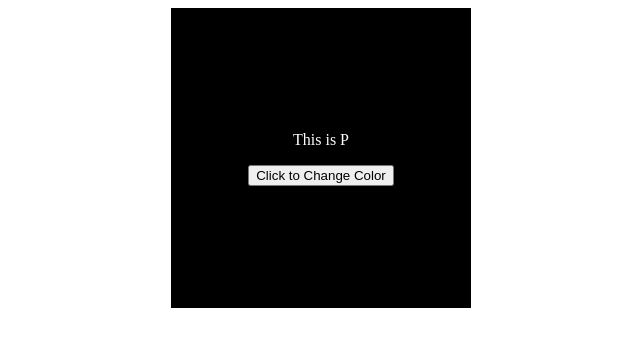
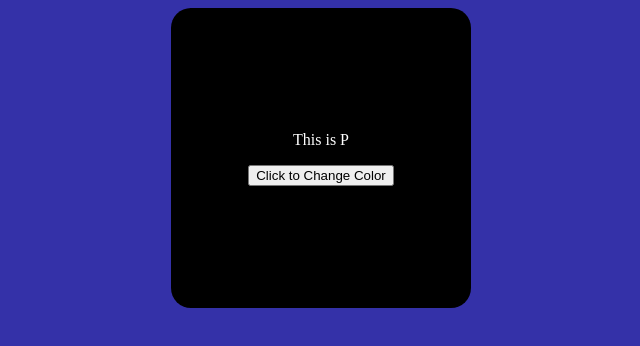
Before and after one commit to cleancode-blake/vanila_projects, a plain HTML site: page colorChange/index.html in a window 1280 px wide. Both pictures are taken after a click on the button "Click to Change Color". Shown: the whole page, without its empty margins (319-959 px from the left). Drawn offline with Linux system fonts and the light colour scheme.

Commit message:
Change background color by manipulating DOM

```diff
--- a/colorChange/index.js
+++ b/colorChange/index.js
@@ -1,4 +1,5 @@
 let btn = document.getElementById("btn-color");
+let body = document.body;
 
 let hexArray = [
   "1",
@@ -24,13 +25,17 @@ function genNum() {
   return newNum;
 }
 
-function changeColor() {
+function selectHex() {
   let hexCode = "#";
   for (let i = 0; i < 6; i++) {
     hexCode += hexArray[genNum()];
   }
-  console.log(hexCode);
   return hexCode;
 }
 
+function changeColor() {
+  let hex = selectHex();
+  body.style.backgroundColor = hex;
+}
+
 btn.addEventListener("click", () => changeColor());
--- a/colorChange/style.css
+++ b/colorChange/style.css
@@ -14,4 +14,5 @@ body {
   display: flex;
   align-items: center;
   justify-content: center;
+  border-radius: 20px;
 }
```
